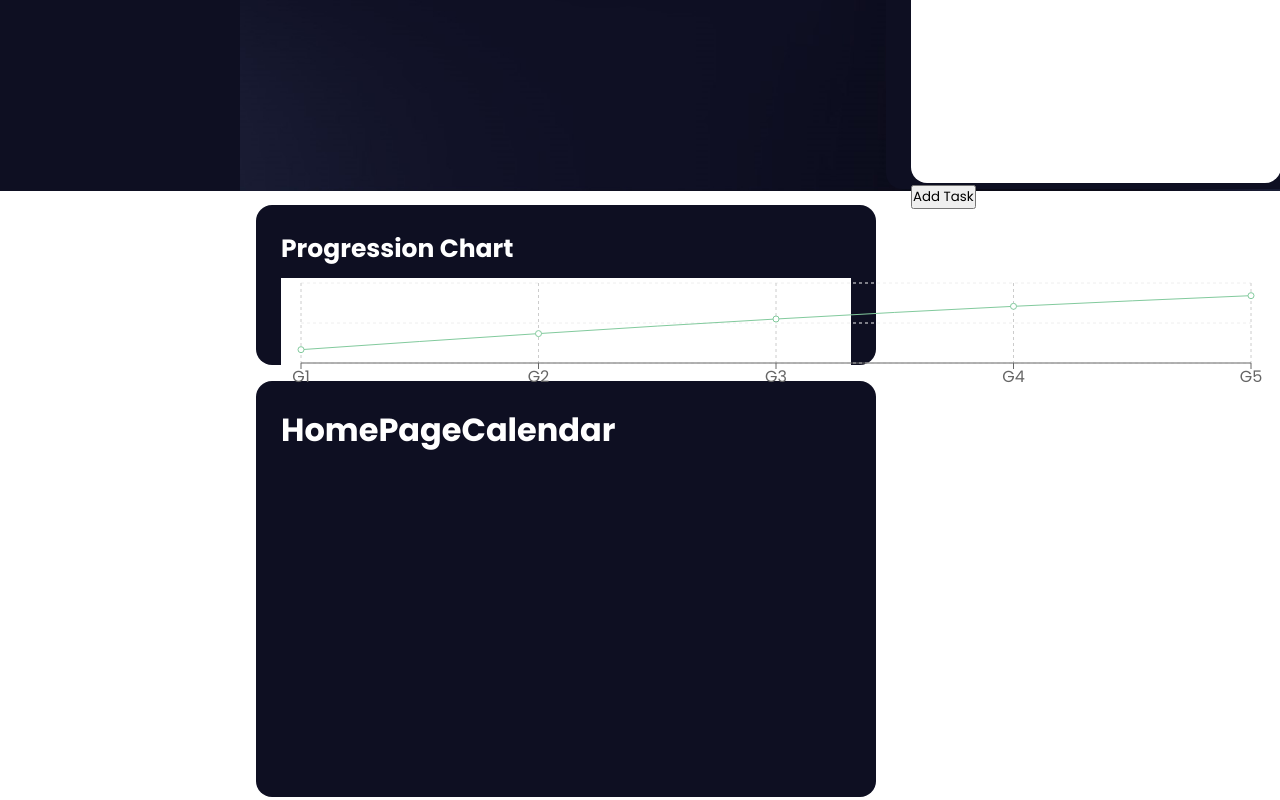
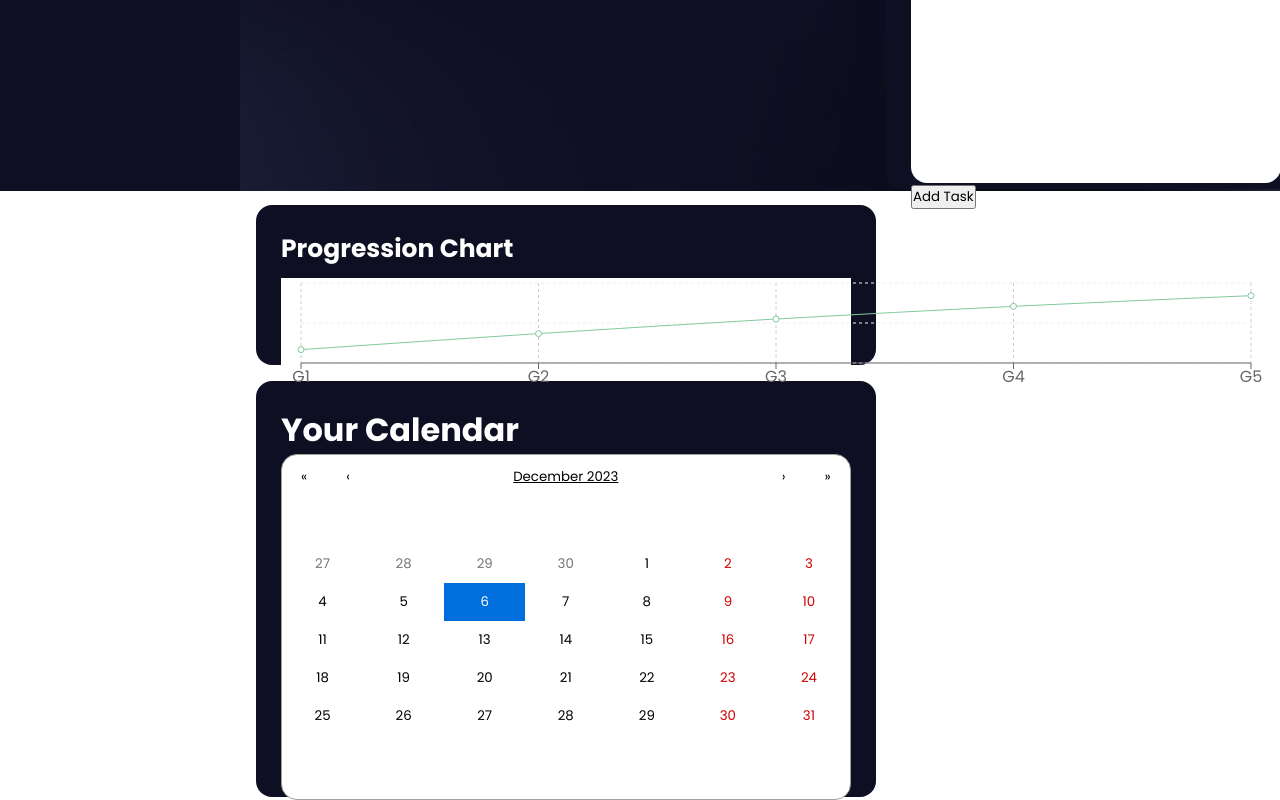
Before and after one commit to ChanAbay-abay/WorkFlow, a React app in the folder Client/: page /homepage in a window 1280 px wide. Shown: the part 609-1409 px from the top of the page. Built offline with nearby package versions, Linux system fonts and the light colour scheme; the HTML template or start-up script is replaced by a standard one.

Commit message:
Temporary Calendar Added

```diff
--- a/Client/package.json
+++ b/Client/package.json
@@ -10,10 +10,12 @@
     "preview": "vite preview"
   },
   "dependencies": {
+    "calendar": "^0.1.1",
     "express": "^4.18.2",
     "i": "^0.3.7",
     "node": "^21.2.0",
     "react": "^18.2.0",
+    "react-calendar": "^4.6.1",
     "react-dom": "^18.2.0",
     "react-router-dom": "^6.20.1",
     "recharts": "^2.10.3"
--- a/Client/src/Pages/Homepage/HomePageCalendar/HomePageCalendar.css
+++ b/Client/src/Pages/Homepage/HomePageCalendar/HomePageCalendar.css
@@ -1,4 +1,154 @@
 .hp-calendar-container {
     color: white;
+}
 
+.react-calendar {
+    /* width: 350px; */
+    width: 100%;
+    max-width: 100%;
+    height: 43.25vh;
+    background: white;
+    border: 1px solid #a0a096;
+    font-family: Arial, Helvetica, sans-serif;
+    line-height: 1.125em;
+    border-radius: 16px;
 }
+
+.react-calendar--doubleView {
+    width: 700px;
+}
+
+.react-calendar--doubleView .react-calendar__viewContainer {
+    display: flex;
+    margin: -0.5em;
+}
+
+.react-calendar--doubleView .react-calendar__viewContainer>* {
+    width: 50%;
+    margin: 0.5em;
+}
+
+.react-calendar,
+.react-calendar *,
+.react-calendar *:before,
+.react-calendar *:after {
+    -moz-box-sizing: border-box;
+    -webkit-box-sizing: border-box;
+    box-sizing: border-box;
+}
+
+.react-calendar button {
+    margin: 0;
+    border: 0;
+    outline: none;
+}
+
+.react-calendar button:enabled:hover {
+    cursor: pointer;
+}
+
+.react-calendar__navigation {
+    display: flex;
+    height: 44px;
+    margin-bottom: 1em;
+}
+
+.react-calendar__navigation button {
+    min-width: 44px;
+    background: none;
+}
+
+.react-calendar__navigation button:disabled {
+    background-color: #f0f0f0;
+}
+
+.react-calendar__navigation button:enabled:hover,
+.react-calendar__navigation button:enabled:focus {
+    background-color: #e6e6e6;
+}
+
+.react-calendar__month-view__weekdays {
+    text-align: center;
+    text-transform: uppercase;
+    font: inherit;
+    font-size: 0.75em;
+    font-weight: bold;
+}
+
+.react-calendar__month-view__weekdays__weekday {
+    padding: 0.5em;
+}
+
+.react-calendar__month-view__weekNumbers .react-calendar__tile {
+    display: flex;
+    align-items: center;
+    justify-content: center;
+    font: inherit;
+    font-size: 0.75em;
+    font-weight: bold;
+}
+
+.react-calendar__month-view__days__day--weekend {
+    color: #d10000;
+}
+
+.react-calendar__month-view__days__day--neighboringMonth {
+    color: #757575;
+}
+
+.react-calendar__year-view .react-calendar__tile,
+.react-calendar__decade-view .react-calendar__tile,
+.react-calendar__century-view .react-calendar__tile {
+    padding: 2em 0.5em;
+}
+
+.react-calendar__tile {
+    max-width: 100%;
+    padding: 10px 6.6667px;
+    background: none;
+    text-align: center;
+    line-height: 16px;
+    font: inherit;
+    font-size: 0.833em;
+}
+
+.react-calendar__tile:disabled {
+    background-color: #f0f0f0;
+}
+
+.react-calendar__tile:enabled:hover,
+.react-calendar__tile:enabled:focus {
+    background-color: #e6e6e6;
+}
+
+.react-calendar__tile--now {
+    background: #ffff76;
+}
+
+.react-calendar__tile--now:enabled:hover,
+.react-calendar__tile--now:enabled:focus {
+    background: #ffffa9;
+}
+
+.react-calendar__tile--hasActive {
+    background: #76baff;
+}
+
+.react-calendar__tile--hasActive:enabled:hover,
+.react-calendar__tile--hasActive:enabled:focus {
+    background: #a9d4ff;
+}
+
+.react-calendar__tile--active {
+    background: #006edc;
+    color: white;
+}
+
+.react-calendar__tile--active:enabled:hover,
+.react-calendar__tile--active:enabled:focus {
+    background: #1087ff;
+}
+
+.react-calendar--selectRange .react-calendar__tile--hover {
+    background-color: #e6e6e6;
+}
--- a/Client/src/Pages/Homepage/HomePageCalendar/HomePageCalendar.jsx
+++ b/Client/src/Pages/Homepage/HomePageCalendar/HomePageCalendar.jsx
@@ -1,14 +1,28 @@
 import React from "react";
+import Calendar from "react-calendar";
+import "./HomePageCalendar.css";
+import { useState } from "react";
+// import "react-calendar/dist/Calendar.css";
 import "./HomePageCalendar.css";
 
 function HomePageCalendar() {
+  const [date, setDate] = useState(new Date());
+
+  const onChange = () => {
+    setDate(date);
+  };
+
   return (
     <div className="hp-calendar-container">
-      <h1 className="hp-calendar-title">HomePageCalendar</h1>
+      <h1 className="hp-calendar-title">Your Calendar</h1>
+      <Calendar onChange={onChange} value={date}></Calendar>
+      {/* {console.log(date)} */}
+      {/* {date.toString} */}
     </div>
   );
 }
 
 export default HomePageCalendar;
 
-// https://www.youtube.com/watch?v=WutUO81wE90
+// https://www.youtube.com/watch?v=eM8n55lad1c&t=28s
+// https://www.npmjs.com/package/react-calendar?activeTab=readme
```
Also changed, not shown: 1 other file (tests, documents, lock files or other folders).
